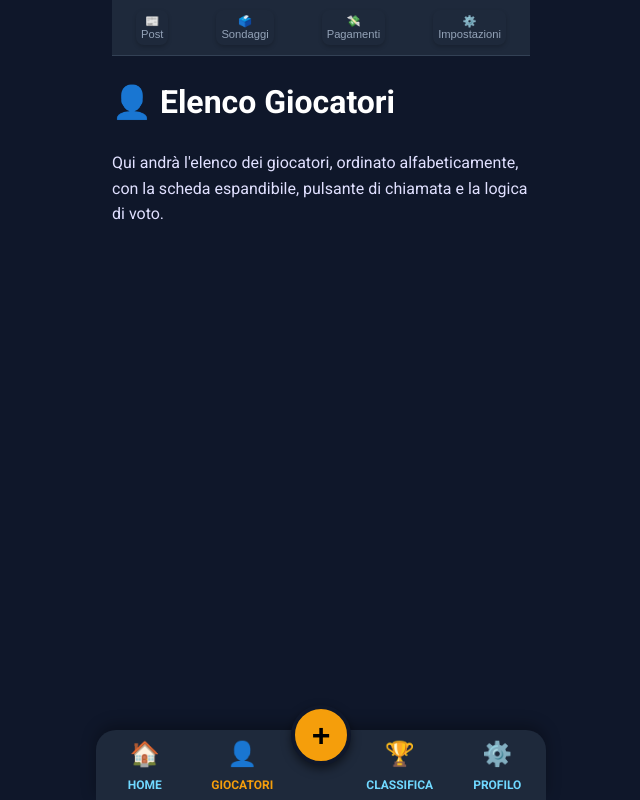
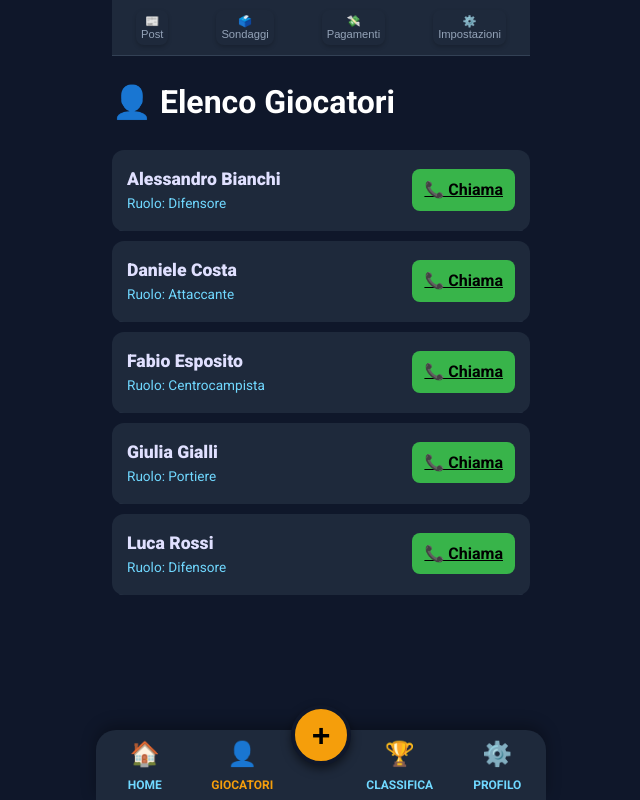
Before and after one commit to scarpariinside26/Scarpari-Inside-2.0, a SvelteKit app: page /players in a window 1280 px wide. Shown: the whole page, without its empty margins (319-959 px from the left). Built offline with nearby package versions, Linux system fonts and the light colour scheme.

Commit message:
Update +page.svelte

```diff
--- a/src/routes/players/+page.svelte
+++ b/src/routes/players/+page.svelte
@@ -1,6 +1,23 @@
 <script>
     import TopNavBar from '$lib/components/TopNavBar.svelte';
     import BottomNavBar from '$lib/components/BottomNavBar.svelte';
+
+    let expandedPlayerId = null; // ID del giocatore la cui scheda è espansa
+
+    const players = [
+        { id: 1, name: 'Alessandro Bianchi', role: 'Difensore', tel: '333-1234567', rating: 7.5, presence: '90%' },
+        { id: 2, name: 'Daniele Costa', role: 'Attaccante', tel: '333-2345678', rating: 8.2, presence: '100%' },
+        { id: 3, name: 'Fabio Esposito', role: 'Centrocampista', tel: '333-3456789', rating: 6.8, presence: '75%' },
+        { id: 4, name: 'Giulia Gialli', role: 'Portiere', tel: '333-4567890', rating: 9.1, presence: '80%' },
+        { id: 5, name: 'Luca Rossi', role: 'Difensore', tel: '333-5678901', rating: 7.0, presence: '95%' },
+    ];
+
+    // Ordina i giocatori alfabeticamente
+    players.sort((a, b) => a.name.localeCompare(b.name));
+
+    function toggleExpand(id) {
+        expandedPlayerId = expandedPlayerId === id ? null : id;
+    }
 </script>
 
 <style>
@@ -12,11 +29,98 @@
         padding: 0 16px;
         padding-bottom: 80px;
     }
+    .player-list {
+        margin-top: 20px;
+    }
+    .player-card {
+        background: var(--panel-bg);
+        border-radius: 12px;
+        margin-bottom: 10px;
+        overflow: hidden;
+        transition: all 0.3s ease-out;
+    }
+    .player-summary {
+        display: flex;
+        justify-content: space-between;
+        align-items: center;
+        padding: 15px;
+        cursor: pointer;
+    }
+    .player-info {
+        flex-grow: 1;
+    }
+    .player-name {
+        font-weight: 800;
+        font-size: 1.1rem;
+    }
+    .player-role {
+        font-size: 0.85rem;
+        color: var(--secondary-accent);
+    }
+    .call-button {
+        background: var(--success-color);
+        color: black;
+        border: none;
+        padding: 8px 12px;
+        border-radius: 8px;
+        font-weight: 700;
+        margin-left: 15px;
+        cursor: pointer;
+    }
+    .player-details {
+        padding: 0 15px;
+        max-height: 0;
+        overflow: hidden;
+        transition: max-height 0.4s ease-in-out, padding 0.4s ease-in-out;
+        background: var(--input-bg);
+        border-top: 1px solid var(--panel-bg);
+    }
+    .player-details.expanded {
+        max-height: 200px; /* Abbastanza grande per contenere il contenuto */
+        padding: 15px;
+    }
+    .detail-item {
+        margin-bottom: 5px;
+        font-size: 0.9rem;
+    }
+    .detail-item strong {
+        color: var(--text-color-bright);
+    }
 </style>
 
 <div class="app-container">
     <TopNavBar />
     <h1 class="page-title">👤 Elenco Giocatori</h1>
-    <p>Qui andrà l'elenco dei giocatori, ordinato alfabeticamente, con la scheda espandibile, pulsante di chiamata e la logica di voto.</p>
+
+    <div class="player-list">
+        {#each players as player (player.id)}
+            <div class="player-card">
+                <div class="player-summary" on:click={() => toggleExpand(player.id)}>
+                    <div class="player-info">
+                        <div class="player-name">{player.name}</div>
+                        <div class="player-role">Ruolo: {player.role}</div>
+                    </div>
+                    <a href={`tel:${player.tel}`} class="call-button" on:click|stopPropagation>
+                        📞 Chiama
+                    </a>
+                </div>
+
+                <div
+                    class="player-details"
+                    class:expanded={expandedPlayerId === player.id}
+                >
+                    <div class="detail-item"><strong>Telefono:</strong> {player.tel}</div>
+                    <div class="detail-item"><strong>Media Voti:</strong> {player.rating.toFixed(1)}</div>
+                    <div class="detail-item"><strong>Presenza (Stagione):</strong> {player.presence}</div>
+                    <div class="detail-item">
+                        <a href="/profile?id={player.id}" style="color: var(--accent-color); font-weight: 700; text-decoration: none;">
+                            Vedi Statistiche Complete
+                        </a>
+                    </div>
+                </div>
+            </div>
+        {/each}
+    </div>
+
     <BottomNavBar />
 </div>
```
